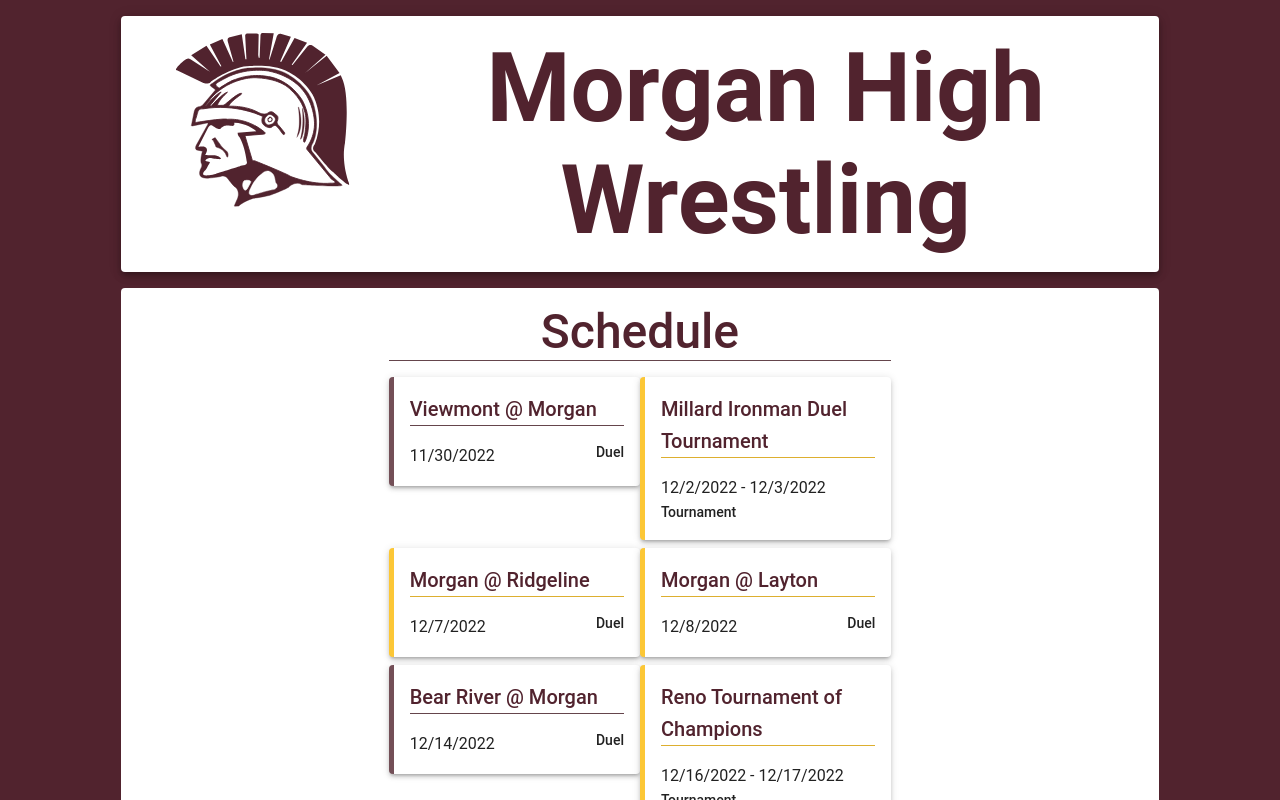
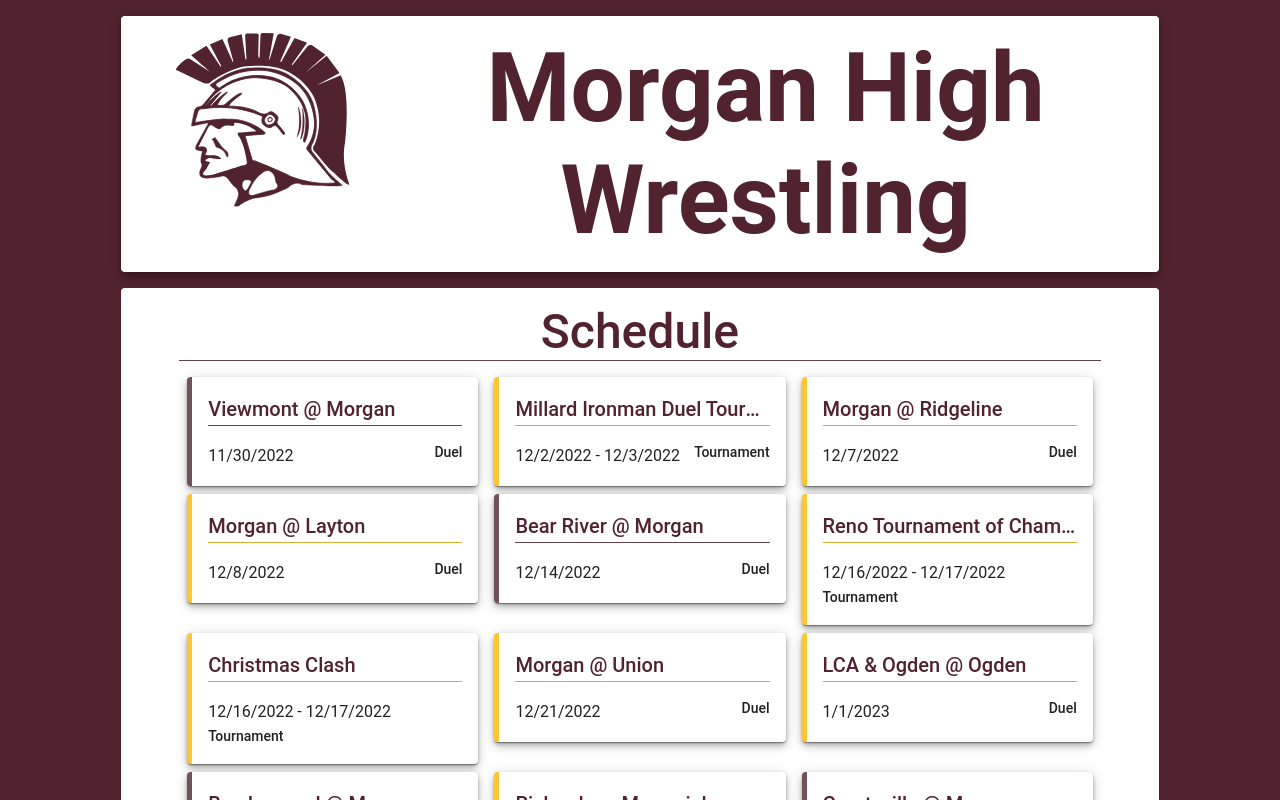
Before and after one commit to zethporter/morgan-wrestling-nextjs, a Next.js app: page / in a window 1280 px wide. Shown: the top 800 px of the page. Built offline with nearby package versions, Linux system fonts and the light colour scheme.

Commit message:
fixed resizing issue on schedule events | added functionality to events

```diff
--- a/components/HomeContent.js
+++ b/components/HomeContent.js
@@ -1,8 +1,18 @@
 import react, { useState, useEffect } from "react";
-import { Typography, Box, Paper, Grid, Divider, Skeleton, Stack, Button } from "@mui/material";
+import {
+  Typography,
+  Box,
+  Paper,
+  Grid,
+  Divider,
+  Skeleton,
+  Card,
+  CardActionArea,
+  Snackbar,
+  Alert
+} from "@mui/material";
+import { FiFrown } from 'react-icons/fi'
 import useSWR from 'swr';
-import CalendarComponent from "./CalendarComponent";
-import AnnouncementCard from "./AnnouncementCard";
 
 import Trojan from './Trojan'
 
@@ -10,6 +20,13 @@
 
 const HomeContent = () => {
   const { data, error } = useSWR('/api/calendar', fetcher);
+  const [linkAlert, setLinkAlert] = useState(false);
+  const today = new Date();
+  const twoDaysAhead = new Date();
+  twoDaysAhead.setDate(today.getDate() + 2)
+  const openInNewTab = url => {
+    url ? window.open(url, '_blank', 'noopener,noreferrer') : setLinkAlert(true)
+  };
 
   const dateFormat = (date) => {
     if (date === undefined || date === null) {
@@ -38,10 +55,21 @@
     </Box>
   )
   if (error) return <p>No profile data</p>;
-  console.log(data)
 
   return (
     <Grid container spacing={2} justifyContent="center" sx={{ p: 2 }}>
+      <Snackbar
+        onClick={() => openInNewTab('https://www.youtube.com/watch?v=dQw4w9WgXcQ')}
+        anchorOrigin={{ vertical: 'top', horizontal: 'center' }}
+        open={linkAlert}
+        autoHideDuration={2500}
+        onClose={() => setLinkAlert(false)}
+      >
+        <Alert severity="error">
+          <Typography sx={{ textAlign: 'center' }} variant='body2'>There is no more information for this event...</Typography>
+        </Alert>
+      </Snackbar>
+
       <Grid item xs={12} md={10}>
         <Paper
           sx={{ backgroundColor: "background.default", p: 2 }}
@@ -65,27 +93,44 @@
           sx={{ p: 2, backgroundColor: "background.default" }}
         >
           <Grid container justifyContent='center'>
-            <Grid item xs={12} md={6}>
+            <Grid item xs={12} md={10} lg={11} xl={9}>
               <Grid container justifyContent="center">
                 <Grid item xs={12}>
                   <Typography sx={{ color: 'primary.main', fontWeight: 500, textAlign: 'center' }} variant='h3'>Schedule</Typography>
                   <Divider sx={{ backgroundColor: 'primary.light', mb: 2 }} />
                 </Grid>
                 {
-                  data.calendarItems.map((item, i) => (
-                    <Grid key={i} Item xs={12} md={6}>
-                      <Paper elevation={3} sx={{ backgroundColor: 'background.default', p: 2, mb: 1, borderLeft: '5px solid', borderColor: item.home ? 'primary.light' : 'secondary.light' }}>
-                        <Typography sx={{ color: 'primary.main' }} variant='h6'>{item.name}</Typography>
+                  data.calendarItems.map((item, i) => {
+                    let disabled = null;
+                    new Date(item.startDate) > twoDaysAhead
+                      ? disabled = {
+                        background: 'default',
+                        elevation: 5
+                      }
+                      : disabled = {
+                        background: item.home ? 'oldHome' : 'oldAway',
+                        elevation: 1
+                      };
+
+                    return (
+                      <Grid key={i} item xs={12} md={6} lg={4} sx={{ px: 1 }}>
+                        <Paper elevation={disabled.elevation} sx={{ mb: 1 }}>
+                          <Card sx={{ backgroundColor: `background.${disabled.background}`, borderLeft: '5px solid', borderColor: item.home ? 'primary.light' : 'secondary.light' }}>
+                            <CardActionArea sx={{ p: 2 }} onClick={() => openInNewTab(item.link)}>
+                              <Typography sx={{ color: 'primary.main' }} noWrap variant='h6'>{item.name}</Typography>
                               <Divider sx={{ backgroundColor: item.home ? 'primary.light' : 'secondary.light', mb: 2 }} />
                               <Grid container justifyContent='space-between'>
-                          <Typography variant='subtitle1'>{
+                                <Typography noWrap variant='subtitle1'>{
                                   item.endDate === null ? dateFormat(item.startDate) : [dateFormat(item.startDate), dateFormat(item.endDate)].join(' - ')
                                 }</Typography>
                                 <Typography variant='subtitle2'>{item.type}</Typography>
                               </Grid>
+                            </CardActionArea>
+                          </Card>
                         </Paper>
                       </Grid>
-                  ))
+                    )
+                  })
                 }
               </Grid>
             </Grid>
--- a/components/theme.js
+++ b/components/theme.js
@@ -12,7 +12,10 @@
     },
     background: {
       default: '#ffffff',
+      gradient:  'radial-gradient(circle, rgba(195,88,114,1) 17%, rgba(81,35,46,1) 85%, rgba(81,35,46,1) 100%)',
       paper: '#f6eaed',
+      oldHome: '#f6eaed',
+      oldAway: '#fff8e6',
       dark: '#51232e'
     },
   },
```
Lines whose indentation alone changed are shown as unchanged.
